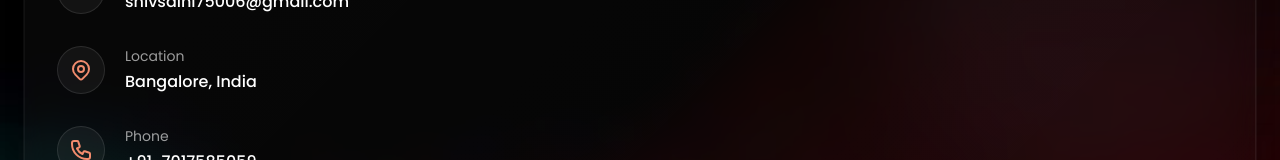
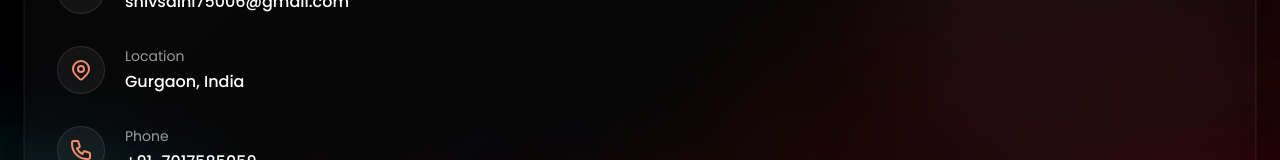
Before and after one commit to shiv75006/portfolio_modern, a React (Vite) app: page / in a window 1280 px wide. Shown: the part 5366-5526 px from the top of the page. Built offline with nearby package versions, Linux system fonts and the light colour scheme; a web font is replaced by a local one.

Commit message:
fix: update location in footer from Bangalore to Gurgaon

```diff
--- a/src/components/Footer.jsx
+++ b/src/components/Footer.jsx
@@ -182,7 +182,7 @@
                                 </div>
                                 <div>
                                     <p className="text-white/60 text-xs sm:text-sm mb-1">Location</p>
-                                    <p className="text-white text-sm sm:text-base font-medium">Bangalore, India</p>
+                                    <p className="text-white text-sm sm:text-base font-medium">Gurgaon, India</p>
                                 </div>
                             </div>
 
```
